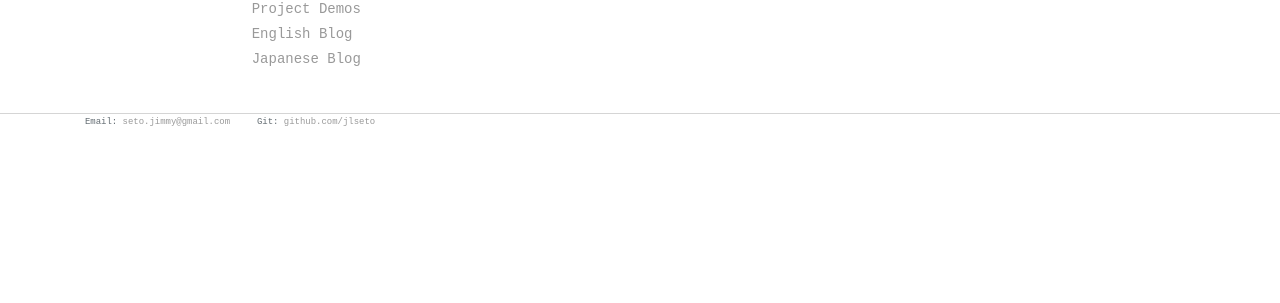
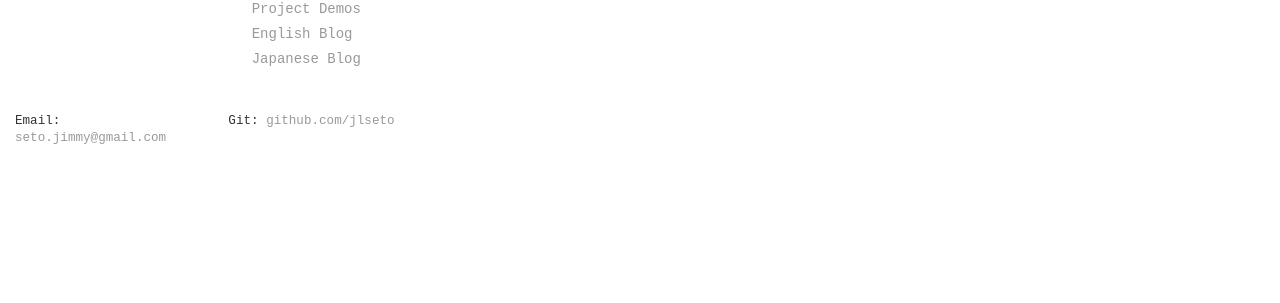
Before and after one commit to JLSeto/blog_angular, a Jekyll site: the page built from index.html, in a window 1280 px wide. Shown: the part 139-442 px from the top of the page. Built offline with Jekyll 4.4.1, drawn with Linux system fonts in a browser that asks for light colours; nearby versions of some CDN libraries.

Commit message:
Updated Stuff

```diff
--- a/_includes/footer.html
+++ b/_includes/footer.html
@@ -1,8 +1,6 @@
 <footer class="footer">
-    <div class="container text-left">
-      <span class="text-muted small">
-        Email: <a href="mailto:seto.jimmy@gmail.com">seto.jimmy@gmail.com</a>&nbsp;&nbsp;&nbsp;&nbsp;
-        Git: <a href="https://github.com/jlseto">github.com/jlseto</a>
-        </span>
+    <div class="container-fluid row">
+      <p class="col-6 col-md-2">Email: <a href="mailto:seto.jimmy@gmail.com">seto.jimmy@gmail.com</a></p>
+      <p class="col-6 col-md-2">Git: <a href="https://github.com/jlseto">github.com/jlseto</a></p>
   </div>
 </footer>
--- a/_sass/headersfooters.scss
+++ b/_sass/headersfooters.scss
@@ -21,6 +21,6 @@
 }
 
 footer {
-    border-top: 1px solid #d5d5d5;
-    font-size: 0.8em;
+
+    font-size: 0.6em;
 }
```
